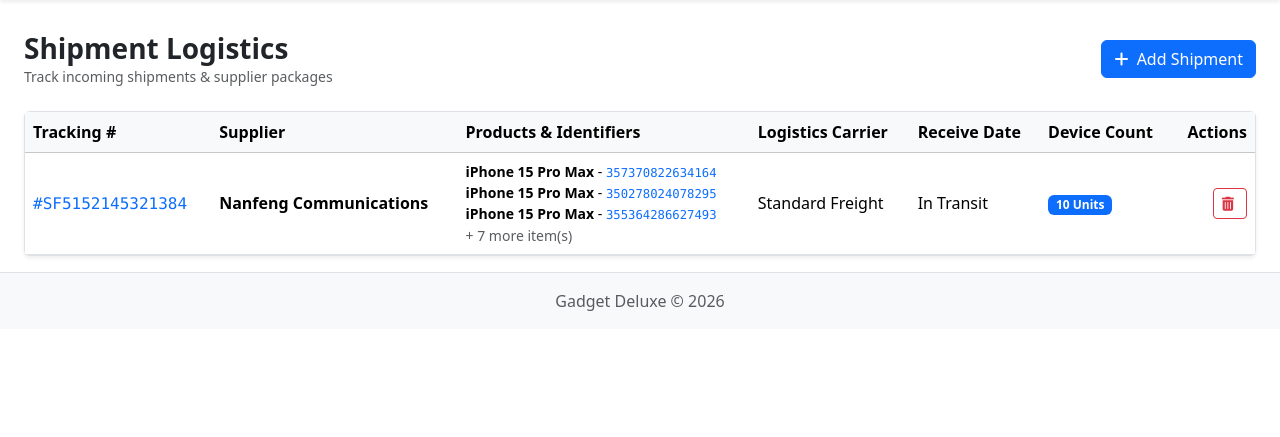
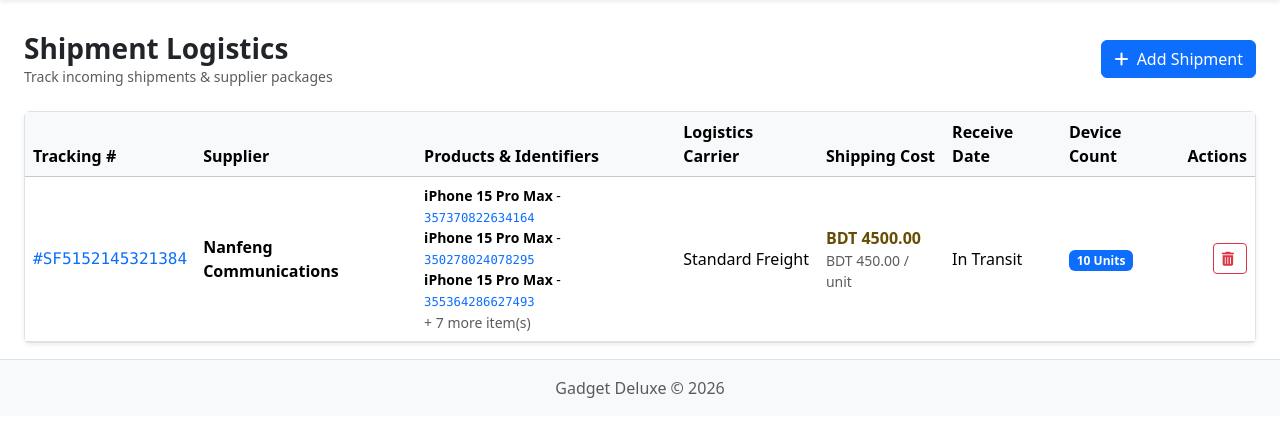
Before and after one commit to jubaerkhan49/gadget-deluxe, a Django app: page /shipments/ in a window 1280 px wide; the page is wider, and only the part inside the window is pictured. Shown: the part 105-542 px from the top of that part. Run offline with Django 5.2, Linux system fonts and the light colour scheme; a user stored in the database is signed in; data comes from the database, SQL or seed files in the repository; parts of the project's set-up code (start-up, migrations or seed data) failed here and were passed over; some libraries are stand-ins or nearby versions.

Commit message:
Support per-unit shipment fee calculation (Total Shipment Bill = Fee/Unit * Total Units) for Web and Android

```diff
--- a/backend/apps/api/serializers.py
+++ b/backend/apps/api/serializers.py
@@ -23,6 +23,7 @@
 class ShipmentSerializer(serializers.ModelSerializer):
     supplier_name = serializers.CharField(source='supplier.name', read_only=True)
     devices_count = serializers.IntegerField(source='total_devices_count', read_only=True)
+    unit_shipping_cost = serializers.DecimalField(source='unit_shipping_cost', max_digits=12, decimal_places=2, read_only=True)
 
     class Meta:
         model = Shipment
--- a/backend/apps/shipments/models.py
+++ b/backend/apps/shipments/models.py
@@ -36,3 +36,11 @@
     @property
     def total_devices_count(self) -> int:
         return self.devices.count()
+
+    @property
+    def unit_shipping_cost(self):
+        count = self.total_devices_count
+        if count > 0 and self.shipping_cost:
+            from decimal import Decimal
+            return (self.shipping_cost / count).quantize(Decimal('0.01'))
+        return self.shipping_cost or 0.00
--- a/backend/apps/shipments/views.py
+++ b/backend/apps/shipments/views.py
@@ -48,11 +48,9 @@
             shipment = Shipment.objects.create(
                 tracking_number=tracking_number,
                 supplier=supplier,
-                shipping_cost=shipment_fees
+                shipping_cost=Decimal('0.00')
             )
         else:
-            if shipment_fees > 0:
-                shipment.shipping_cost = shipment_fees
             if supplier_name:
                 shipment.supplier = supplier
             shipment.save()
@@ -142,8 +140,16 @@
                     created_count += 1
 
         total_processed = created_count + updated_count
+
+        # Calculate total shipment bill: shipment_fees (per unit) * total devices in this shipment batch
+        if shipment_fees > 0:
+            dev_count = shipment.devices.count()
+            shipment.shipping_cost = shipment_fees * max(dev_count, 1)
+            shipment.save(update_fields=['shipping_cost'])
+
         if total_processed > 0:
-            messages.success(request, f"Shipment #{tracking_number} saved. Successfully registered/updated {total_processed} device(s) in inventory.")
+            total_bill = shipment.shipping_cost
+            messages.success(request, f"Shipment #{tracking_number} saved. Registered/updated {total_processed} device(s). Total Shipment Bill: BDT {total_bill} (BDT {shipment_fees}/unit).")
         else:
             messages.success(request, f"Shipment #{tracking_number} saved successfully.")
 
--- a/backend/templates/shipments/list.html
+++ b/backend/templates/shipments/list.html
@@ -22,6 +22,7 @@
                     <th>Supplier</th>
                     <th>Products & Identifiers</th>
                     <th>Logistics Carrier</th>
+                    <th>Shipping Cost</th>
                     <th>Receive Date</th>
                     <th>Device Count</th>
                     <th class="text-end">Actions</th>
@@ -47,6 +48,12 @@
                         {% endif %}
                     </td>
                     <td>{{ shipment.shipping_company|default:'Standard Freight' }}</td>
+                    <td>
+                        <div class="fw-semibold text-warning-emphasis">BDT {{ shipment.shipping_cost }}</div>
+                        {% if shipment.total_devices_count > 0 %}
+                        <div class="small text-muted">BDT {{ shipment.unit_shipping_cost }} / unit</div>
+                        {% endif %}
+                    </td>
                     <td>{{ shipment.receive_date|date:"Y-m-d"|default:'In Transit' }}</td>
                     <td><span class="badge bg-primary">{{ shipment.total_devices_count }} Units</span></td>
                     <td class="text-end">
@@ -58,7 +65,7 @@
                 </tr>
                 {% empty %}
                 <tr>
-                    <td colspan="7" class="text-muted text-center py-4">No shipments recorded.</td>
+                    <td colspan="8" class="text-muted text-center py-4">No shipments recorded.</td>
                 </tr>
                 {% endfor %}
             </tbody>
@@ -278,26 +285,34 @@
                             <div class="input-group">
                                 <span class="input-group-text fw-bold">BDT</span>
                                 <input type="number" step="0.01" min="0" name="item_price" id="item_price" class="form-control"
-                                    value="0.00" placeholder="Base item unit price">
+                                    value="0.00" placeholder="Base price per unit">
                             </div>
                         </div>
                         <div class="col-md-6">
-                            <label class="form-label fw-semibold">Shipment Fees / Cost (BDT)</label>
+                            <label class="form-label fw-semibold">Shipment Fee (BDT / unit)</label>
                             <div class="input-group">
                                 <span class="input-group-text fw-bold">BDT</span>
                                 <input type="number" step="0.01" min="0" name="shipment_fees" id="shipment_fees"
-                                    class="form-control" value="0.00" placeholder="Freight / delivery fee per unit">
+                                    class="form-control" value="0.00" placeholder="Freight fee per unit">
                             </div>
                         </div>
                         <div class="col-md-12">
-                            <div class="p-3 bg-body-tertiary border rounded d-flex justify-content-between align-items-center">
-                                <div>
-                                    <i class="fa-solid fa-calculator me-1 text-primary"></i>
-                                    <strong>Total Buying Price per Unit:</strong>
-                                    <span class="text-muted small ms-1">(Item Unit Price + Shipment Fees)</span>
+                            <div class="p-3 bg-body-tertiary border rounded">
+                                <div class="d-flex justify-content-between align-items-center mb-2">
+                                    <div>
+                                        <i class="fa-solid fa-calculator me-1 text-primary"></i>
+                                        <strong>Total Buying Price per Unit:</strong>
+                                        <span class="text-muted small ms-1">(Item Unit Price + Shipment Fee)</span>
+                                    </div>
+                                    <div>
+                                        <span class="badge bg-primary fs-6 px-3 py-1" id="calc_total_display">BDT 0.00</span>
+                                    </div>
                                 </div>
-                                <div>
-                                    <span class="badge bg-primary fs-6 px-3 py-2" id="calc_total_display">BDT 0.00</span>
+                                <div class="d-flex justify-content-between align-items-center pt-2 border-top small">
+                                    <span class="text-muted">
+                                        <i class="fa-solid fa-boxes-stacked me-1"></i> Total Shipment Bill (<span id="calc_units_count">0</span> items × <span id="calc_unit_fee">BDT 0.00</span>):
+                                    </span>
+                                    <strong class="text-warning-emphasis" id="calc_total_shipment_bill">BDT 0.00</strong>
                                 </div>
                             </div>
                         </div>
@@ -320,7 +335,8 @@
         {% for s in shipments %}
         "{{ s.tracking_number|escapejs }}": {
             supplier: "{{ s.supplier.name|escapejs }}",
-            cost: "{{ s.shipping_cost }}"
+            cost: "{{ s.shipping_cost }}",
+            unitCost: "{{ s.unit_shipping_cost }}"
         },
         {% endfor %}
     };
@@ -329,15 +345,39 @@
     const supplierInput = document.getElementById('supplier_name_input');
     const feesInput = document.getElementById('shipment_fees');
     const itemPriceInput = document.getElementById('item_price');
+    const imeiTextarea = document.getElementById('product_identifier_textarea');
     const matchInfo = document.getElementById('shipment_match_info');
     const calcTotalDisplay = document.getElementById('calc_total_display');
+    const calcUnitsCount = document.getElementById('calc_units_count');
+    const calcUnitFee = document.getElementById('calc_unit_fee');
+    const calcTotalShipmentBill = document.getElementById('calc_total_shipment_bill');
+
+    function countIMEIs() {
+        if (!imeiTextarea) return 1;
+        const text = imeiTextarea.value.trim();
+        if (!text) return 1;
+        const list = text.split(/[\r\n,\s]+/).filter(Boolean);
+        return list.length > 0 ? list.length : 1;
+    }
 
     function updateTotalBuyingPrice() {
         const itemP = parseFloat(itemPriceInput ? itemPriceInput.value : 0) || 0;
         const feesP = parseFloat(feesInput ? feesInput.value : 0) || 0;
         const total = itemP + feesP;
+        const count = countIMEIs();
+        const totalShipmentCost = feesP * count;
+
         if (calcTotalDisplay) {
             calcTotalDisplay.textContent = 'BDT ' + total.toLocaleString('en-US', { minimumFractionDigits: 2, maximumFractionDigits: 2 });
+        }
+        if (calcUnitsCount) {
+            calcUnitsCount.textContent = count;
+        }
+        if (calcUnitFee) {
+            calcUnitFee.textContent = 'BDT ' + feesP.toLocaleString('en-US', { minimumFractionDigits: 2, maximumFractionDigits: 2 });
+        }
+        if (calcTotalShipmentBill) {
+            calcTotalShipmentBill.textContent = 'BDT ' + totalShipmentCost.toLocaleString('en-US', { minimumFractionDigits: 2, maximumFractionDigits: 2 });
         }
     }
 
@@ -346,6 +386,9 @@
     }
     if (feesInput) {
         feesInput.addEventListener('input', updateTotalBuyingPrice);
+    }
+    if (imeiTextarea) {
+        imeiTextarea.addEventListener('input', updateTotalBuyingPrice);
     }
 
     if (trackingInput) {
@@ -356,8 +399,8 @@
                 if (data.supplier && supplierInput) {
                     supplierInput.value = data.supplier;
                 }
-                if (data.cost && feesInput && (feesInput.value === '0.00' || feesInput.value === '0' || !feesInput.value)) {
-                    feesInput.value = data.cost;
+                if (data.unitCost && feesInput && (feesInput.value === '0.00' || feesInput.value === '0' || !feesInput.value)) {
+                    feesInput.value = data.unitCost;
                 }
                 if (matchInfo) {
                     matchInfo.classList.remove('d-none');
```
Also changed, not shown: 3 other files.
